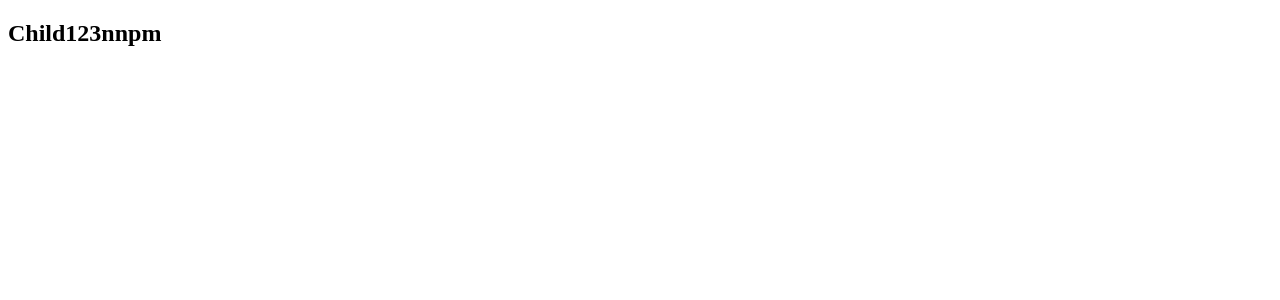
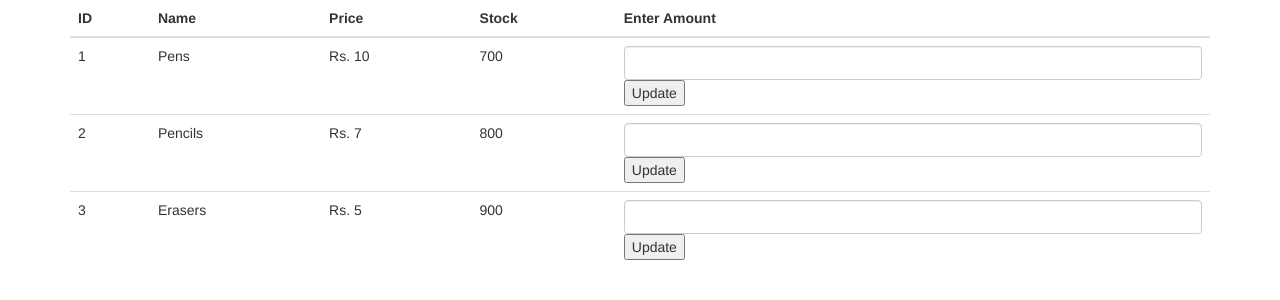
Before and after one commit to Kanikasaluja/Stock-update, an Angular app: page / in a window 1280 px wide. Shown: the top 300 px of the page. Built offline with nearby package versions, Linux system fonts and the light colour scheme.

Commit message:
stockupdate

```diff
--- a/src/app/app.component.html
+++ b/src/app/app.component.html
@@ -1 +1,48 @@
-<app-child></app-child>
+<div class="container">
+  <table class="table">
+    <thead>
+      <tr>
+        <th>ID</th>
+        <th>Name</th>
+        <th>Price</th>
+        <th>Stock</th>
+        <th>Enter Amount</th>
+      </tr>
+    </thead>
+    <tbody>
+      <tr>
+        <td>1</td>
+        <td>Pens</td>
+        <td>Rs. 10</td>
+        <td>{{product1}}</td>
+        <td>
+          <app-child (myEvent)='update()'>
+
+          </app-child>
+        </td>
+      </tr>
+      <tr>
+        <td>2</td>
+        <td>Pencils</td>
+        <td>Rs. 7</td>
+        <td>{{product2}}</td>
+        <td>
+          <app-child (myEvent)='update1()'>
+
+          </app-child>
+        </td>
+      </tr>
+      <tr>
+        <td>3</td>
+        <td>Erasers</td>
+        <td>Rs. 5</td>
+        <td>{{product3}}</td>
+        <td>
+          <app-child (myEvent)='update2()'>
+
+          </app-child>
+        </td>
+      </tr>
+    </tbody>
+  </table>
+</div>
--- a/src/app/app.component.ts
+++ b/src/app/app.component.ts
@@ -1,4 +1,4 @@
-import { Component } from '@angular/core';
+import { Component, Output } from '@angular/core';
 
 @Component({
   selector: 'app-root',
@@ -6,5 +6,22 @@ import { Component } from '@angular/core';
   styleUrls: ['./app.component.css']
 })
 export class AppComponent {
-  title = 'stock-update';
+  title = 'stock-updater' ;
+  product1 = 700;
+  product2 = 800;
+  product3 = 900;
+  // x = document.getElementById(inputbox);
+   update() {
+    if (this.product1 > 0) {
+      this.product1 = this.product1 - 100;
+}}
+ update1() {
+  if (this.product2 > 0) {
+    this.product2 = this.product2 - 100;
+}}
+ update2() {
+  if (this.product3 > 0) {
+    this.product3 = this.product3 - 100;
 }
+}
+}
--- a/src/app/child.component.ts
+++ b/src/app/child.component.ts
@@ -1,9 +1,22 @@
-import { Component } from '@angular/core';
+import { Component, EventEmitter, Output} from '@angular/core';
+
+
 
 @Component({
   selector: 'app-child',
-  template: `<h2>Child123nnpm </h2>`,
+  template: `<div>
+
+  <input type="text" class="form-control">
+
+<button type="submit" (click)="childfunction()">Update</button> </div>
+`,
 })
 export class ChildComponent {
-  title = 'stock-update';
+  title = 'stock-updater';
+  @Output() myEvent = new EventEmitter();
+
+  childfunction() {
+      this.myEvent.emit();
+  }
+
 }
--- a/src/index.html
+++ b/src/index.html
@@ -7,6 +7,9 @@
 
   <meta name="viewport" content="width=device-width, initial-scale=1">
   <link rel="icon" type="image/x-icon" href="favicon.ico">
+  <link rel="stylesheet" href="https://maxcdn.bootstrapcdn.com/bootstrap/3.3.7/css/bootstrap.min.css">
+  <script src="https://ajax.googleapis.com/ajax/libs/jquery/3.3.1/jquery.min.js"></script>
+  <script src="https://maxcdn.bootstrapcdn.com/bootstrap/3.3.7/js/bootstrap.min.js"></script>
 </head>
 <body>
   <app-root></app-root>
```
